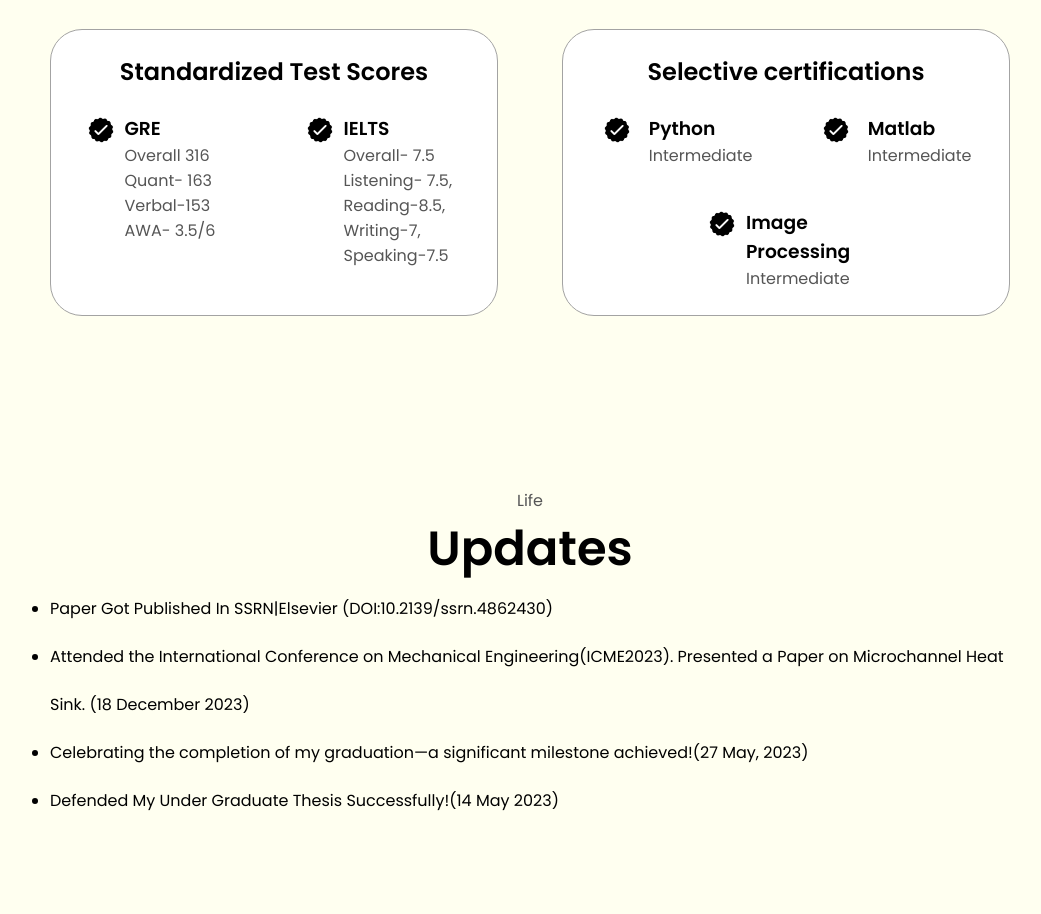
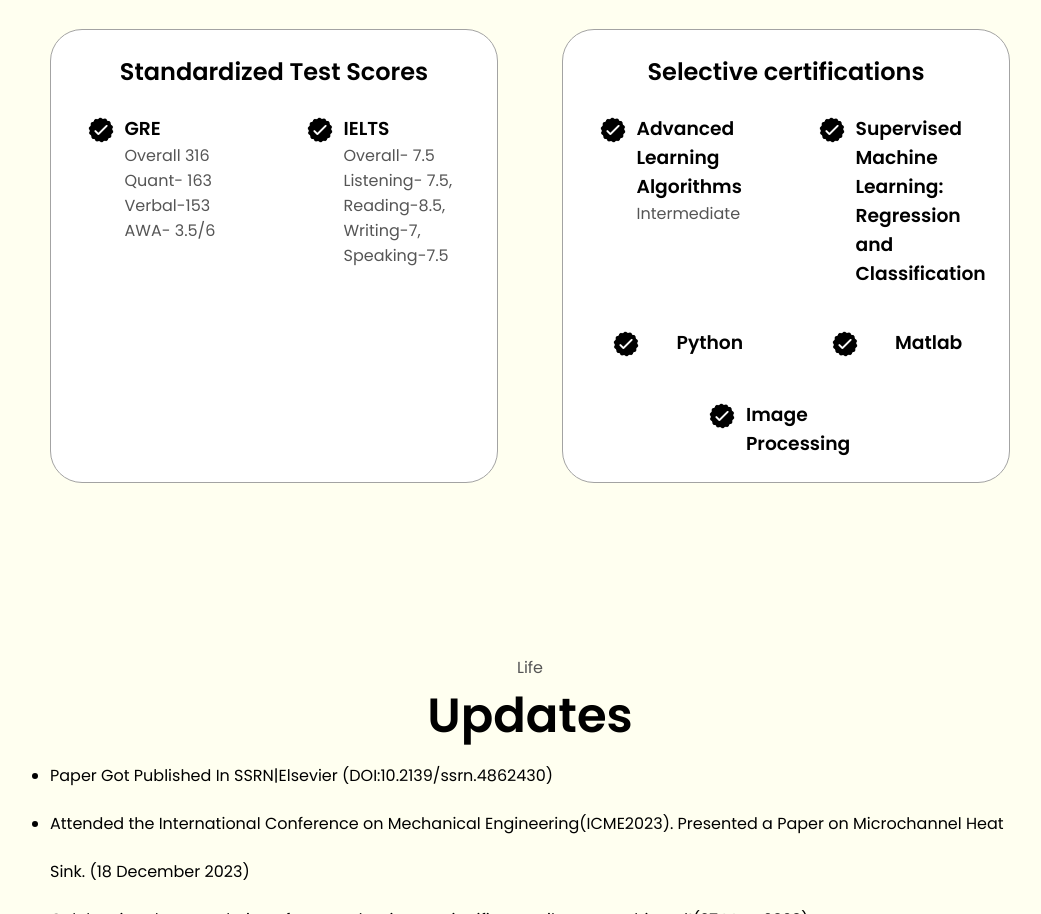
Before and after one commit to TahmidOni/tahmid.oni, a plain HTML site: page index.html in a window 1280 px wide. Shown: the part 2124-3038 px from the top of the page, without its empty margins (110-1151 px from the left). Drawn offline with Linux system fonts and the light colour scheme.

Commit message:
Update index.html

```diff
--- a/index.html
+++ b/index.html
@@ -206,7 +206,7 @@
                   class="icon"
                 />
                 <div>
-                  <h3>Python</h3>
+                  <h3>Advanced Learning Algorithms</h3>
                   <p>Intermediate</p>
                 </div>
               </article>
@@ -217,8 +217,30 @@
                   class="icon"
                 />
                 <div>
+                  <h3>Supervised Machine Learning: Regression and Classification</h3>
+<!--                   <p>Intermediate</p> -->
+                </div>
+              </article>
+              <article>
+                <img
+                  src="./assets/checkmark.png"
+                  alt="Experience icon"
+                  class="icon"
+                />
+                <div>
+                  <h3>Python</h3>
+<!--                   <p>Intermediate</p> -->
+                </div>
+              </article>
+              <article>
+                <img
+                  src="./assets/checkmark.png"
+                  alt="Experience icon"
+                  class="icon"
+                />
+                <div>
                   <h3>Matlab</h3>
-                  <p>Intermediate</p>
+<!--                   <p>Intermediate</p> -->
                 </div>
               </article>
               <article>
@@ -229,7 +251,7 @@
                 />
                 <div>
                   <h3>Image Processing</h3>
-                  <p>Intermediate</p>
+<!--                   <p>Intermediate</p> -->
                 </div>
               </article>
             </div>
```
